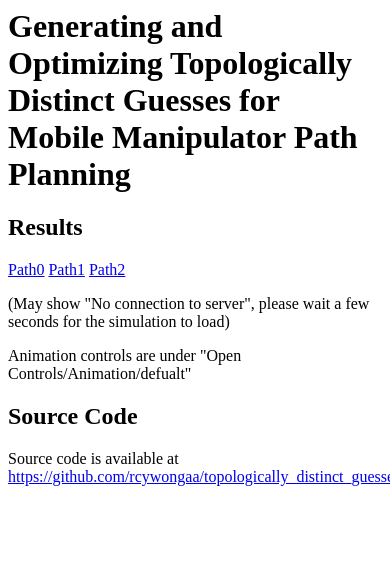
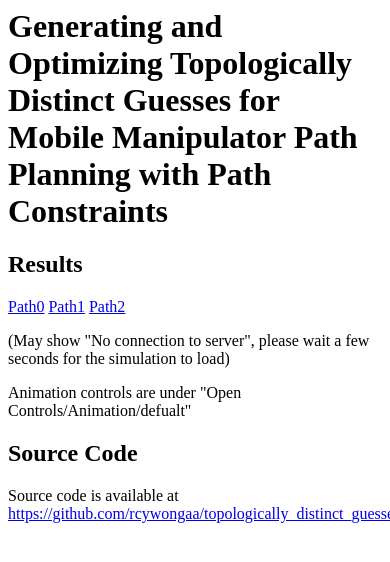
Before and after one commit to rcywongaa/topologically_distinct_guesses, a plain HTML site: page index.html in a window 390 px wide. Drawn offline with Linux system fonts and the light colour scheme.

Commit message:
Fix page name;  Use CI-generated outputs in github pages

```diff
--- a/index.html
+++ b/index.html
@@ -1,8 +1,9 @@
-<h1 id="generating-and-optimizing-topologically-distinct-guesses-for-mobile-manipulator-path-planning">Generating and Optimizing Topologically Distinct Guesses for Mobile Manipulator Path Planning</h1>
+<h1 id="generating-and-optimizing-topologically-distinct-guesses-for-mobile-manipulator-path-planning-with-path-constraints">Generating and Optimizing Topologically Distinct Guesses for Mobile Manipulator Path Planning with Path Constraints</h1>
 <h2 id="results">Results</h2>
-<p><a href="outputs/trajectory0_opt.html">Path0</a>
-<a href="outputs/trajectory1_opt.html">Path1</a>
-<a href="outputs/trajectory2_opt.html">Path2</a></p>
+<!-- Use CI-generated outputs -->
+<p><a href="trajectory0_opt.html">Path0</a>
+<a href="trajectory1_opt.html">Path1</a>
+<a href="trajectory2_opt.html">Path2</a></p>
 <p>(May show "No connection to server", please wait a few seconds for the simulation to load)</p>
 <p>Animation controls are under &quot;Open Controls/Animation/defualt&quot;</p>
 
```
